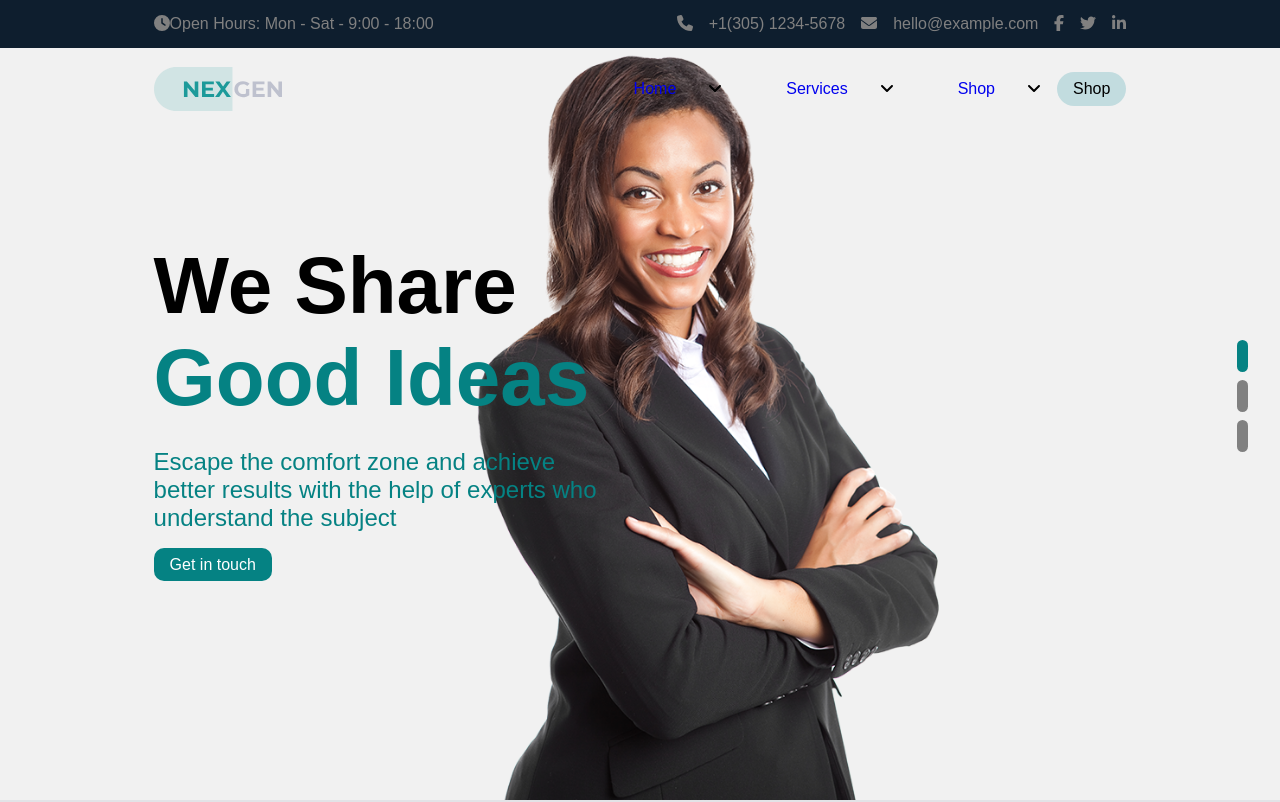
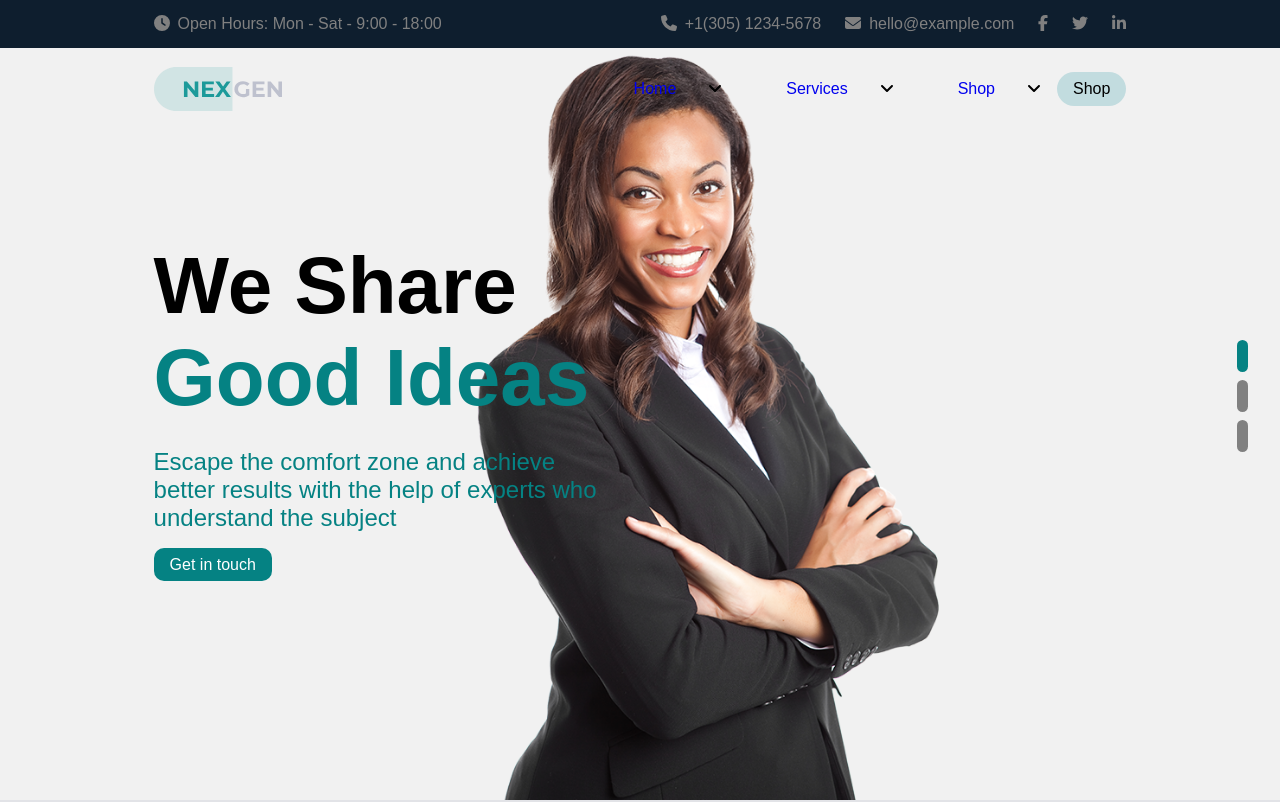
Before and after one commit to TommasoGalistu/proj-html-vuejs, a Vue app: page / in a window 1280 px wide. Shown: the top 802 px of the page. Built offline with nearby package versions, Linux system fonts and the light colour scheme.

Commit message:
fix: style and structure header top

```diff
--- a/src/components/HeaderApp.vue
+++ b/src/components/HeaderApp.vue
@@ -17,17 +17,31 @@ export default {
     <div class="cont banner">
       <div class="container">
         <div class="text">
-          <font-awesome-icon :icon="['fas', 'clock']" />
-          <span>Open Hours: {{ store.infoAzienda[0].orariApertura }}</span>
+          <span class="contDetails"
+            ><font-awesome-icon :icon="['fas', 'clock']" /><span
+              >Open Hours: {{ store.infoAzienda[0].orariApertura }}</span
+            ></span
+          >
         </div>
         <div class="contact">
-          <span><font-awesome-icon :icon="['fas', 'phone']" /></span>
-          <span>{{ store.infoAzienda[0].telefono }}</span>
-          <font-awesome-icon :icon="['fas', 'envelope']" />
-          <span>{{ store.infoAzienda[0].email }}</span>
-          <font-awesome-icon :icon="['fab', 'facebook-f']" />
-          <font-awesome-icon :icon="['fab', 'twitter']" />
-          <font-awesome-icon :icon="['fab', 'linkedin-in']" />
+          <span class="contDetails"
+            ><font-awesome-icon :icon="['fas', 'phone']" /><span>{{
+              store.infoAzienda[0].telefono
+            }}</span></span
+          >
+
+          <span class="contDetails"
+            ><font-awesome-icon :icon="['fas', 'envelope']" /><span>{{
+              store.infoAzienda[0].email
+            }}</span></span
+          >
+
+          <font-awesome-icon class="hoverClass" :icon="['fab', 'facebook-f']" />
+          <font-awesome-icon class="hoverClass" :icon="['fab', 'twitter']" />
+          <font-awesome-icon
+            class="hoverClass"
+            :icon="['fab', 'linkedin-in']"
+          />
         </div>
       </div>
     </div>
@@ -77,9 +91,20 @@ header {
     margin-bottom: 1rem;
     display: flex;
     align-items: center;
+    .contDetails {
+      display: flex;
+      gap: 0.5rem;
+    }
+    .contDetails,
+    .hoverClass {
+      &:hover {
+        color: $colorStyleJamboHover;
+        cursor: pointer;
+      }
+    }
     .contact {
       display: flex;
-      gap: 1rem;
+      gap: 1.5rem;
     }
   }
   .container {
```
